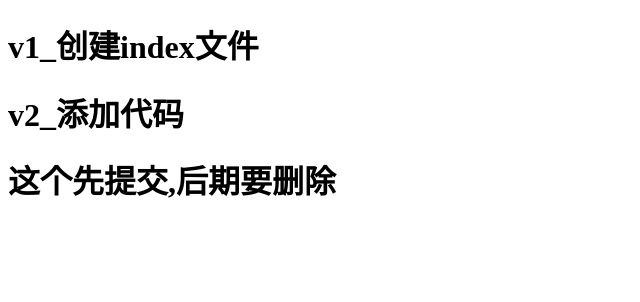
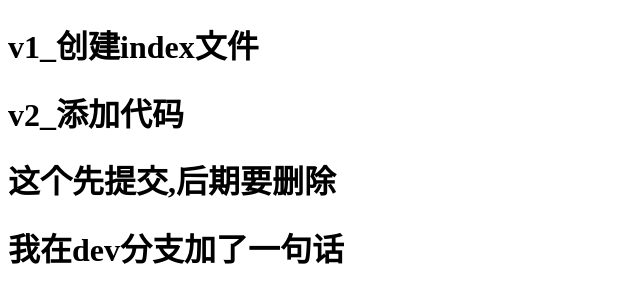
Before and after one commit to XIYOU-HAO/my_git, a plain HTML site: page index.html in a window 1280 px wide. Shown: the whole page, without its empty margins (0-640 px from the left). Drawn offline with Linux system fonts and the light colour scheme.

Commit message:
dev1_dev分支加了一句话

```diff
--- a/index.html
+++ b/index.html
@@ -16,5 +16,8 @@
     <h1>
         这个先提交,后期要删除
     </h1>
+    <h1>
+        我在dev分支加了一句话
+    </h1>
 </body>
 </html>
```
